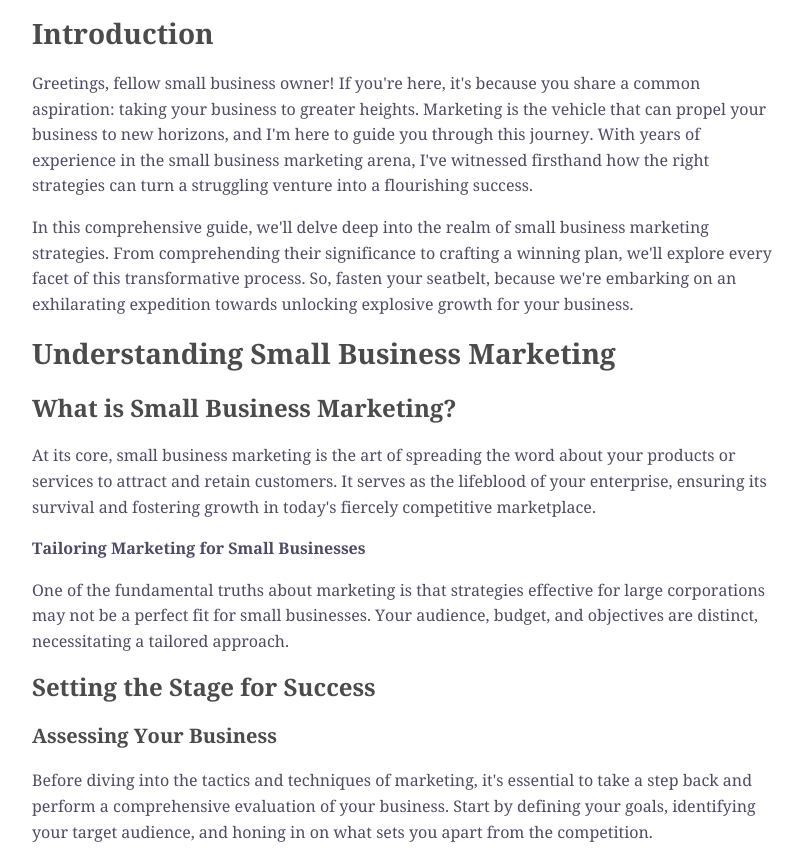
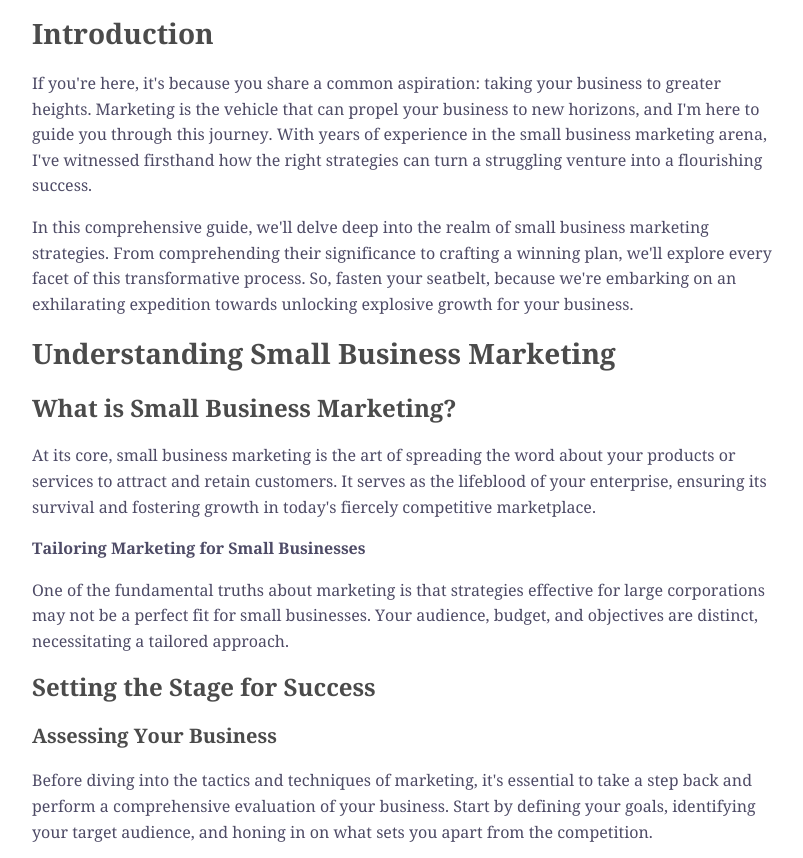
Before and after one commit to RugbyGuy0989/FoxTwoDigital, an Eleventy site: page src/content/blog/skyrocket-your-success-unleash-small-business-marketing-strategies-that-work.md in a window 1280 px wide. Shown: the part 1261-2119 px from the top of the page, without its empty margins (48-851 px from the left). Built offline with nearby package versions, Linux system fonts and the light colour scheme; Eleventy itself is replaced by a stand-in of ours; files that its build step writes are made by us from their sources.

Commit message:
Update Blog “skyrocket-your-success-unleash-small-business-marketing-strategies-that-work”

```diff
--- a/src/content/blog/skyrocket-your-success-unleash-small-business-marketing-strategies-that-work.md
+++ b/src/content/blog/skyrocket-your-success-unleash-small-business-marketing-strategies-that-work.md
@@ -18,7 +18,7 @@ imageAlt: Small Business Marketing
 
 ## Introduction
 
-Greetings, fellow small business owner! If you're here, it's because you share a common aspiration: taking your business to greater heights. Marketing is the vehicle that can propel your business to new horizons, and I'm here to guide you through this journey. With years of experience in the small business marketing arena, I've witnessed firsthand how the right strategies can turn a struggling venture into a flourishing success.
+If you're here, it's because you share a common aspiration: taking your business to greater heights. Marketing is the vehicle that can propel your business to new horizons, and I'm here to guide you through this journey. With years of experience in the small business marketing arena, I've witnessed firsthand how the right strategies can turn a struggling venture into a flourishing success.
 
 In this comprehensive guide, we'll delve deep into the realm of small business marketing strategies. From comprehending their significance to crafting a winning plan, we'll explore every facet of this transformative process. So, fasten your seatbelt, because we're embarking on an exhilarating expedition towards unlocking explosive growth for your business.
 
```
